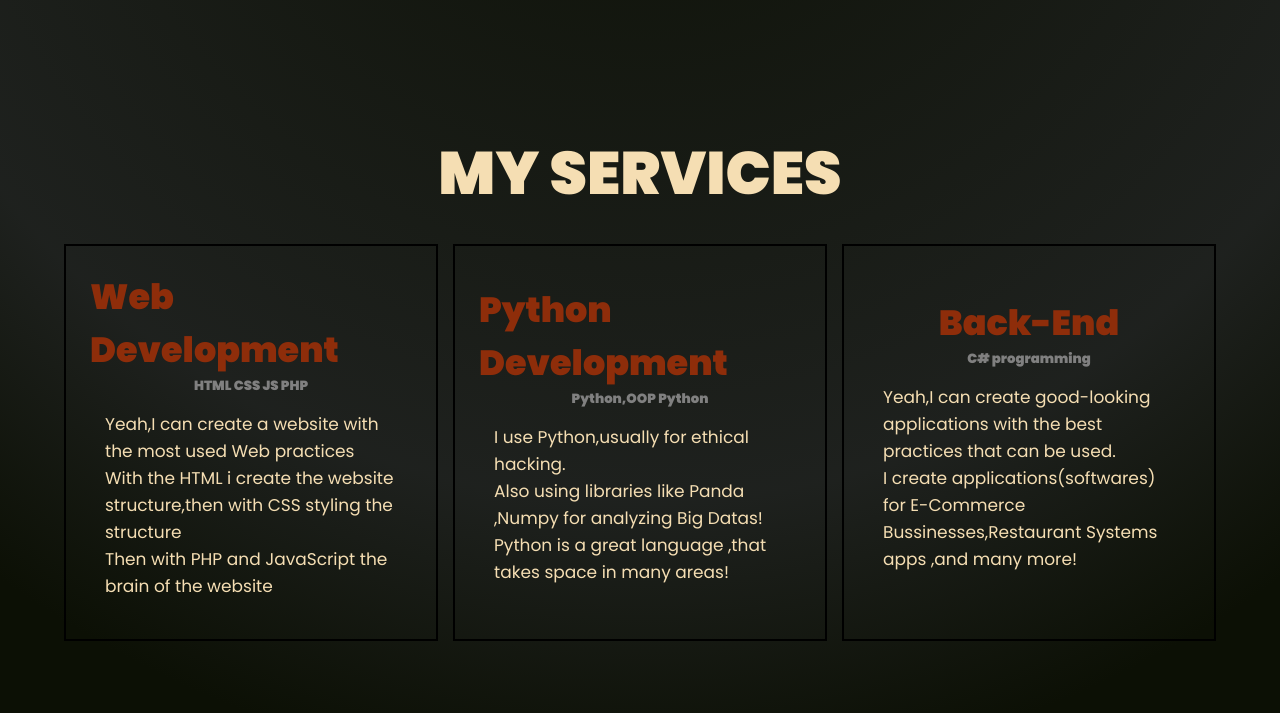
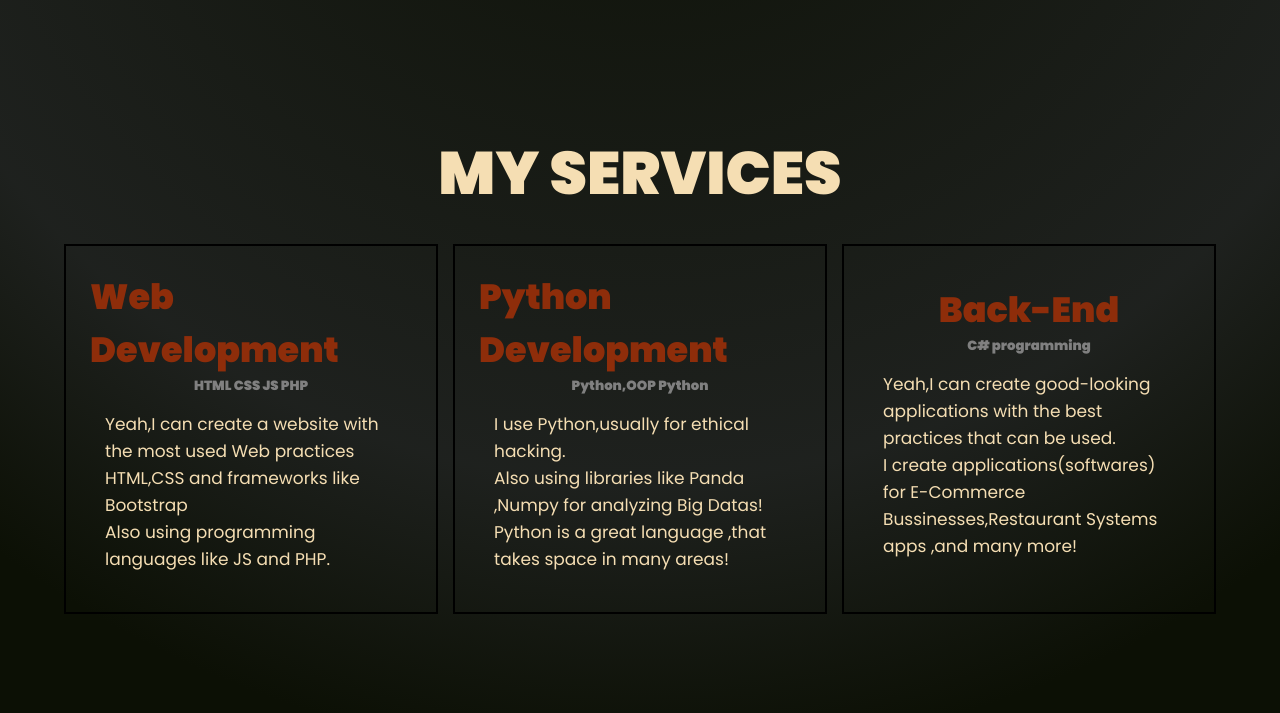
Before and after one commit to edonberishaa/portfolio-EB, a plain HTML site: page index.html in a window 1280 px wide. Shown: the part 1576-2289 px from the top of the page. Drawn offline with Linux system fonts and the light colour scheme; a web font is replaced by a local one.

Commit message:
Update index.html

```diff
--- a/index.html
+++ b/index.html
@@ -33,7 +33,7 @@
     <div class="card-text">
     <h4>Hello! I'm</h4>
     <h1>EDON <span class="Berisha">BERISHA</span></h1>
-    <h3>I'm a <span class="Berisha">Back-End</span> Developer</h3>
+    <h3>I'm a <span class="Berisha">Software</span> Developer</h3>
     <p>I'm Edon Berisha and I come from Kosovo! Passion for computers,creating things with them,made me choose to study Computer Science.<br> Read more about me!</p>
     <div class="buttons">
       <a href="Edon Berisha Resume.pdf" download=""> <button>Download CV</button></a>
@@ -79,8 +79,8 @@ of SQL server,looking forward to MongoDB as well.
         <h5>HTML CSS JS PHP</h5>
         <p>
             Yeah,I can create a website with the most used Web practices<br>
-            With the HTML i create the website structure,then with CSS styling the structure<br>
-            Then with PHP and JavaScript the brain of the website
+            HTML,CSS and frameworks like Bootstrap<br>
+            Also using programming languages like JS and PHP.
         </p>
 
     </div>
```
